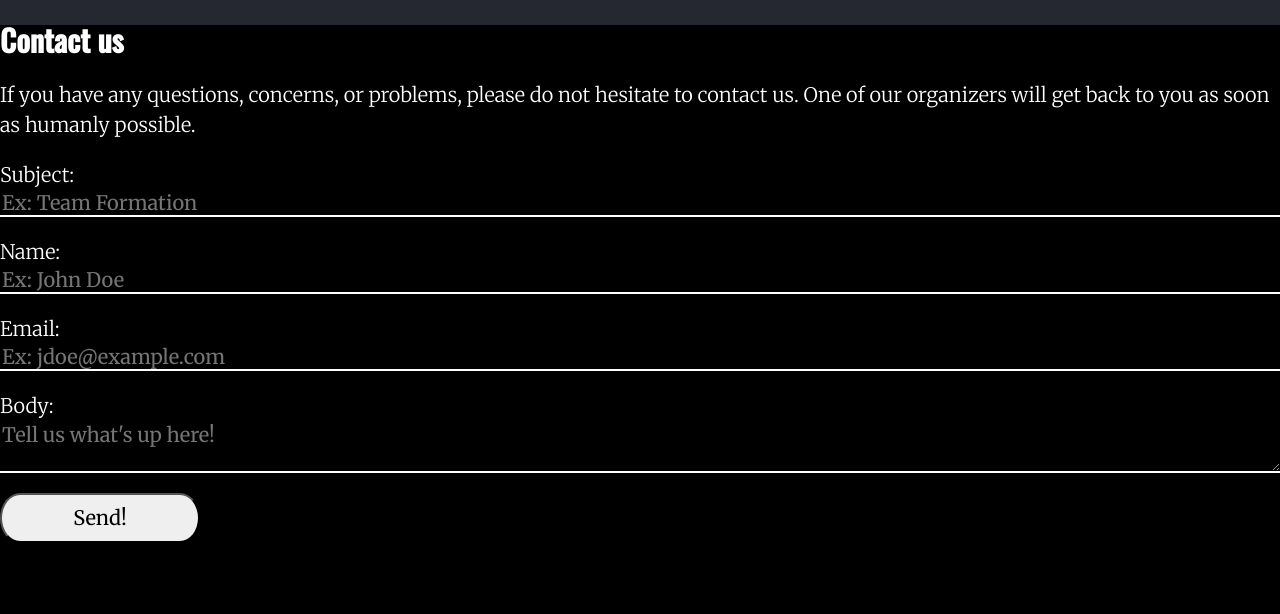
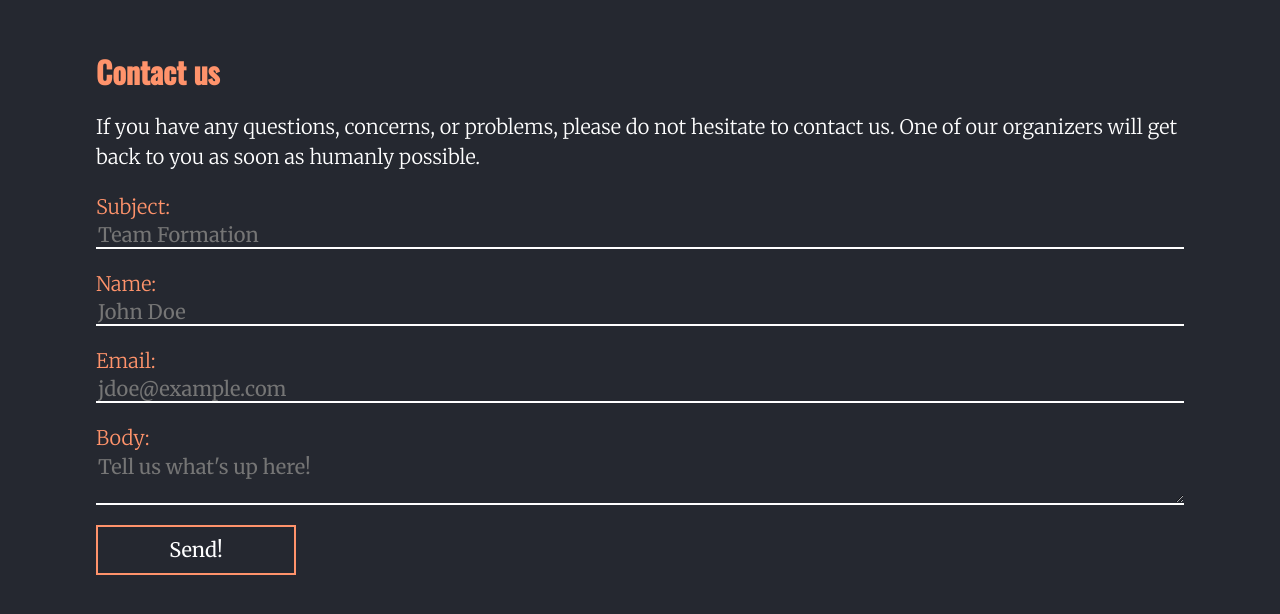
Before and after one commit to hacksu/2018-kenthackenough-ui-main, a Vue app: page /contact in a window 1280 px wide. Shown: the top 614 px of the page. Built offline with nearby package versions, Linux system fonts and the light colour scheme.

Commit message:
Styled contact page and made a small fix to front page buttons

```diff
--- a/src/components/Contact.vue
+++ b/src/components/Contact.vue
@@ -5,22 +5,22 @@
       If you have any questions, concerns, or problems, please do not hesitate to contact us. One of our organizers will get back to you as soon as humanly possible.
     </p>
     <div class="formField">
-      <span>Subject:</span>
-      <input type="text" placeholder="Ex: Team Formation" name="subject"
+      <span id="subjectTitle">Subject:</span>
+      <input type="text" placeholder="Team Formation" name="subject"
              class="contactTextField">
     </div>
     <div class="formField">
-      <span>Name:</span>
-      <input type="text" placeholder="Ex: John Doe" name="name"
+      <span id="subjectTitle">Name:</span>
+      <input type="text" placeholder="John Doe" name="name"
              class="contactTextField">
     </div>
     <div class="formField">
-      <span>Email:</span>
-      <input type="text" placeholder="Ex: jdoe@example.com" name="email"
+      <span id="subjectTitle">Email:</span>
+      <input type="text" placeholder="jdoe@example.com" name="email"
              class="contactTextField">
     </div>
     <div class="formField">
-      <span>Body:</span>
+      <span id="subjectTitle">Body:</span>
       <textarea placeholder="Tell us what's up here!" name="body"
              class="contactTextField">
       </textarea>
@@ -31,22 +31,32 @@
 
 <style scoped>
 
-  #infoTitle {
-    font-size: 50px;
-  }
-
   #contact {
-    background: black;
+    background-color: var(--bg-color);
+    padding: 2rem 6rem;
     font-size: 20px;
     line-height: 30px;
     height: 100vh;
     color: white;
   }
 
+  #contactTitle {
+    color: var(--orange);
+  }
+
+  #infoTitle {
+    font-size: 50px;
+  }
+
+  #subjectTitle {
+    color: var(--orange);
+  }
+
   .formField {
     width: 100%;
     margin-bottom: 20px;
   }
+
   .contactTextField {
     display: block;
     color: white;
@@ -59,20 +69,27 @@
   }
 
   #contactButton {
-    cursor: pointer;
-    outline: none;
+    position: relative;
+    text-align: center;
+    display: inline-block;
+    border: 2px solid var(--orange);
+    color: var(--white);
+    background-color: Transparent;
     width: 200px;
     height: 50px;
     font-size: 20px;
-    border-bottom-left-radius: 10% 50%;
-    border-bottom-right-radius: 10% 50%;
-    border-top-left-radius: 10% 50%;
-    border-top-right-radius: 10% 50%;
+
+    transition: all 0.5s;
   }
-  #contactButton:active {
-    background: black;
-    color: white;
+
+  #contactButton:hover {
+  cursor: pointer;
+  position: relative;
+  background-color: var(--orange);
+  color: var(--bg-black);
+  transition: 0.5s;
   }
+
 </style>
 
 <script>
--- a/src/components/homeComponents/Main.vue
+++ b/src/components/homeComponents/Main.vue
@@ -108,7 +108,7 @@
   cursor: pointer;
   position: relative;
   background-color: var(--orange);
-  color: var(--black);
+  color: var(--bg-black);
   transition: 0.5s;
 }
 
```
